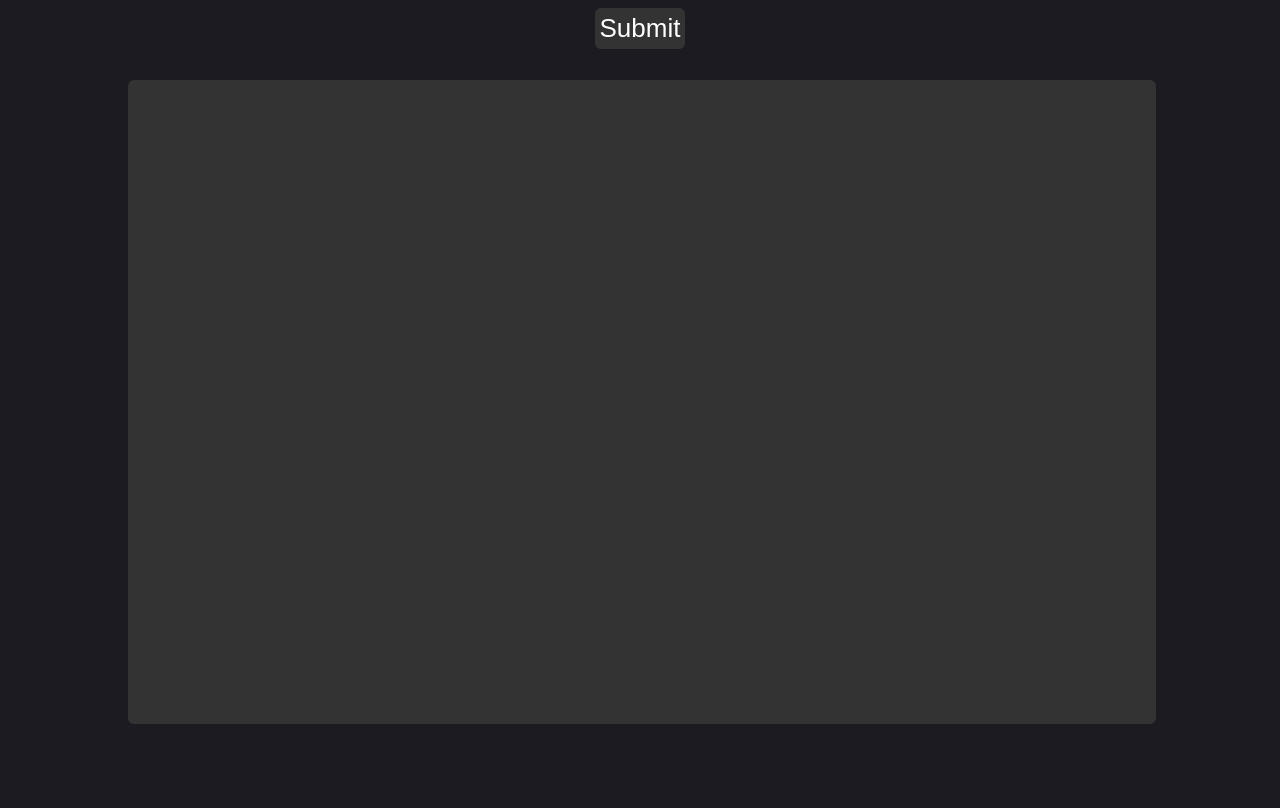
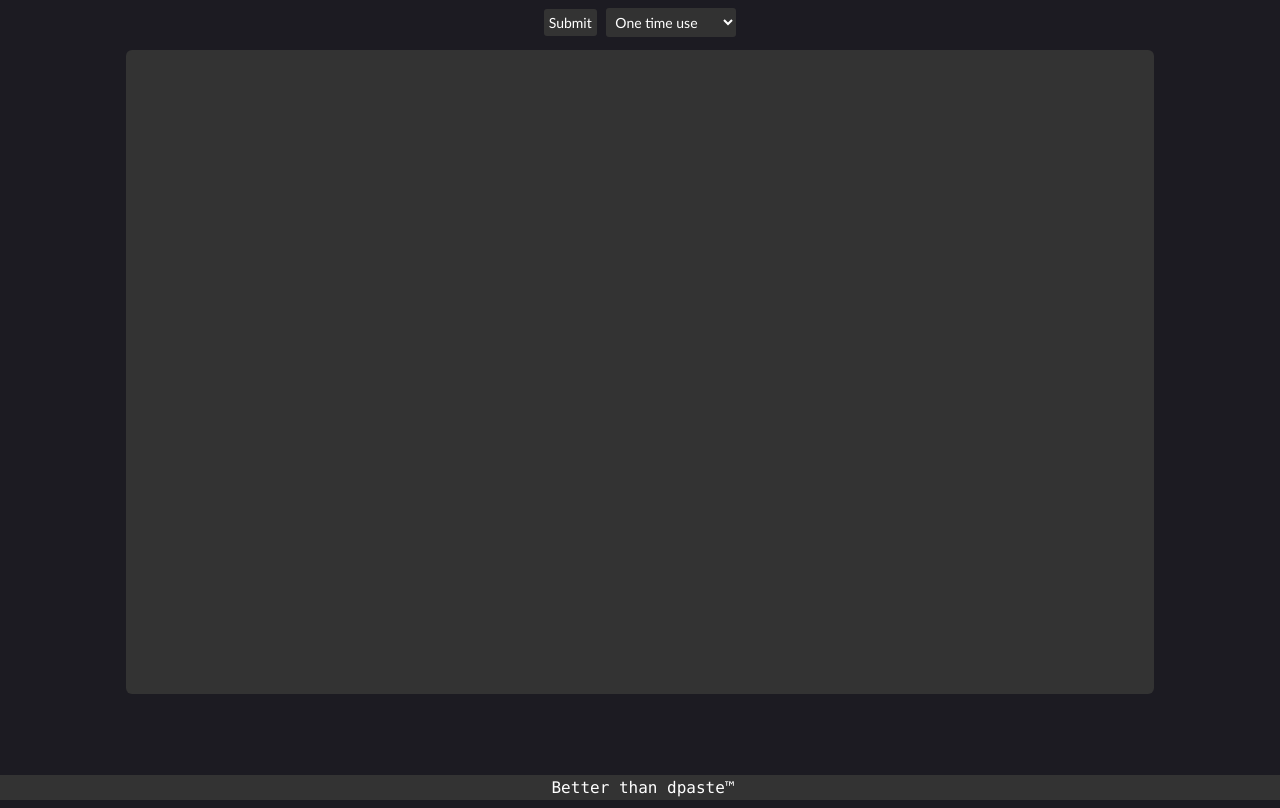
Before and after one commit to Raaptex/walmart-pastebin, a website: page public/index.html in a window 1280 px wide. Drawn offline with Linux system fonts and the light colour scheme.

Commit message:
Minor changes

```diff
--- a/config.json
+++ b/config.json
@@ -1 +1 @@
-[{"url":"9FhgW","value":"Hii!!!"},{"url":"YWkiF","value":"dddd"},{"url":"b9PV5","value":"ddddssss"},{"url":"zRzYv","value":"<script>alert(1);</script>"},{"url":"hRrVo","value":"dsadsad"}]
+[{"url":"9FhgW","value":"Hii!!!"},{"url":"YWkiF","value":"dddd"},{"url":"b9PV5","value":"ddddssss"},{"url":"zRzYv","value":"<script>alert(1);</script>"},{"url":"hRrVo","value":"dsadsad"},{"url":"yWwie","value":"heya"},{"url":"bdCgO","value":"heyadddddd"},{"url":"kmoTl","value":"heyadddddd"}]
--- a/public/assets/index.css
+++ b/public/assets/index.css
@@ -11,6 +11,16 @@ html, body {
     height: 100%;
 }
 
+footer {
+    text-align: center;
+    padding: 3px;
+    background-color: DarkSalmon;
+    color: white;
+    vertical-align: middle;
+    display: table-cell;
+    font-size: 16px;
+  }
+
 #pasteContent {
     margin: 0 auto;
     margin-left: auto;
@@ -18,11 +28,11 @@ html, body {
     width: 80%;
     height: 80%;
     resize: none;
-    position: fixed;
-    top: 10%;
-    left: 10%;
-    right: 10%;
-    bottom: 10%;
+    position: absolute;
+    top: 50px;
+    left: 50px;
+    right: 50px;
+    bottom: 50px;
     background-color: #333;
     color: white;
     border:none;
@@ -35,19 +45,50 @@ html, body {
     border-radius: 2px;
 }
 
+select {
+
+    padding: 5px 5px;
+    min-width: 130px;
+    color: white;
+    background-color: #323232;
+    border: 1px solid #ddd;
+    border-radius: 3px;
+    font-family:'Gill Sans', 'Gill Sans MT', Calibri, 'Trebuchet MS', sans-serif;
+    font-weight: 400;
+    font-size: 14px;
+    cursor: pointer;
+    background-repeat: no-repeat;
+    border:none;
+
+}
 
 button{
-    font-size:26px;
     color:white;
     background-color:#333;
-    border-radius: 6px;
-    border:none;
+    border-radius: 3px;
+    border-style: solid;
+    border-width: 1px;
     padding:5px;
     transition-duration: 0.4s;
+    font-family:'Gill Sans', 'Gill Sans MT', Calibri, 'Trebuchet MS', sans-serif;
+    font-weight: 400;
+    font-size: 14px;
+    border:none;
 }
+
+
 
 button:hover{
     border-radius: 4px;
 
     background-color: #444;
 }
+
+.footer{
+    left:0px;
+    bottom:0px;
+    width:100%;
+    position: fixed;
+    background-color: #333;
+    color:white;
+}
--- a/public/index.html
+++ b/public/index.html
@@ -4,14 +4,27 @@
     <meta charset="UTF-8">
     <meta http-equiv="X-UA-Compatible" content="IE=edge">
     <meta name="viewport" content="width=device-width, initial-scale=1.0">
-    <title>PasteBin from walmart</title>
+
+    <meta content="Walmart-Bin" property="og:title" />
+    <meta content="better than dpaste!!!!!" property="og:description" />
+
+    <title>Walmart-Bin</title>
     <link rel="stylesheet" href="/assets/index.css">
 </head>
 <body>
     <form id="form" method="POST" action="/paste">
+        <button>Submit</button>
+        <select name="pasteExpiration">
+            <option value="onetime">One time use</option>
+            <option value="never">Never expire</option>
+        </select>
         <textarea required="required" id="pasteContent" class="text" name="pasteContent" spellcheck="false"></textarea>
-        <button>Submit</button>
     </form>
 
+    <script>document.getElementById("pasteContent").innerHTML = "";</script>
+
+    <footer class="footer">
+        Better than dpaste&#8482;
+    </footer>
 </body>
 </html>
```
Also changed, not shown: index.js (+32 -41 lines), 6 other files.
